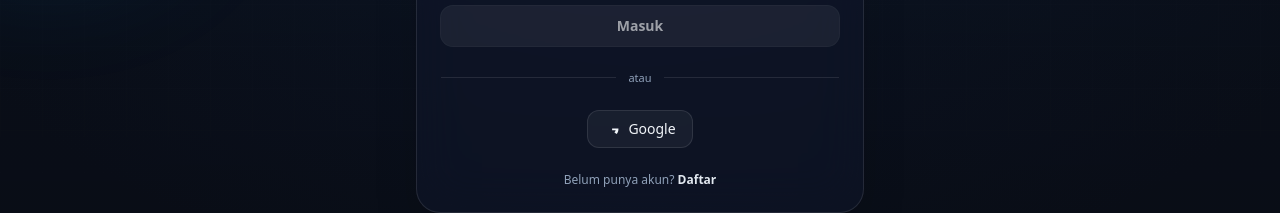
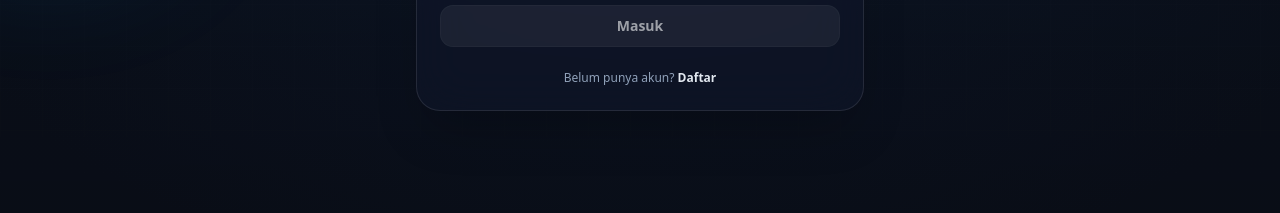
Before and after one commit to fafa123id/ubmager-fe, a Nuxt app: page /auth/forgot-password in a window 1280 px wide. Shown: the part 314-527 px from the top of the page. Built offline with nearby package versions, Linux system fonts and the light colour scheme; no server answers.

Commit message:
Remove unused form elements and OAuth placeholder from forgot password page

```diff
--- a/app/pages/auth/forgot-password/index.vue
+++ b/app/pages/auth/forgot-password/index.vue
@@ -136,29 +136,6 @@ const submit = async () => {
           </button>
         </form>
 
-        <!-- Divider -->
-        <div class="my-6 flex items-center gap-3">
-          <div class="h-px flex-1 bg-white/10"></div>
-          <span class="text-[11px] text-slate-400">atau</span>
-          <div class="h-px flex-1 bg-white/10"></div>
-        </div>
-
-        <!-- OAuth placeholder -->
-        <div class="flex flex-col w-full items-center">
-          <button
-            class="cursor-pointer inline-flex items-center justify-center gap-2 rounded-xl border border-white/10 bg-white/5 px-4 py-2 text-sm text-slate-100 hover:bg-white/10 focus:outline-none focus-visible:ring-2 focus-visible:ring-indigo-400"
-            type="button"
-            @click="loginWithGoogle"
-          >
-            <svg viewBox="0 0 24 24" class="h-4 w-4" fill="currentColor">
-              <path
-                d="M21.35 11.1h-9.18v2.96h5.31a4.54 4.54 0 0 1-1.97 2.99l3.19 2.48c1.86-1.72 2.93-4.26 2.93-7.34 0-.49-.04-.96-.12-1.43Z"
-              />
-            </svg>
-            Google
-          </button>
-        </div>
-
         <!-- Footer kecil -->
         <p class="mt-6 text-center text-xs text-slate-400">
           Belum punya akun?
```
